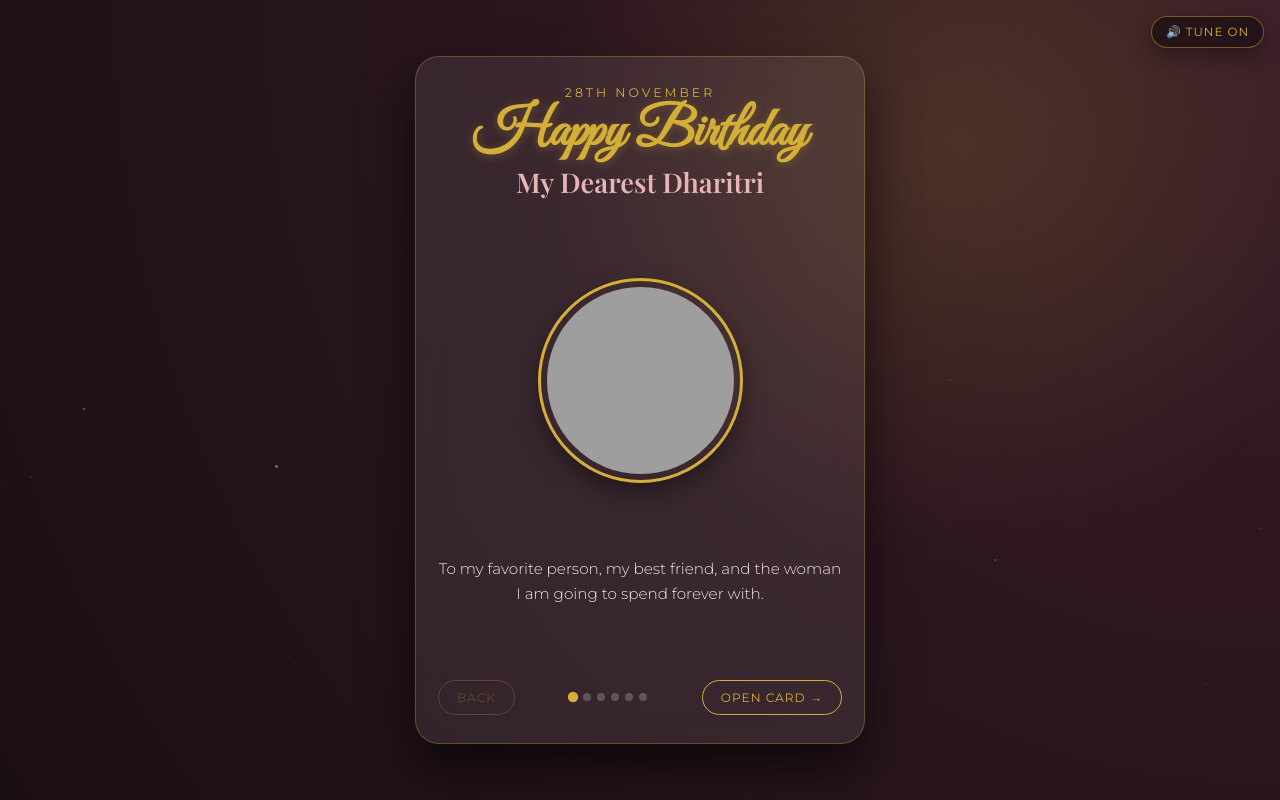
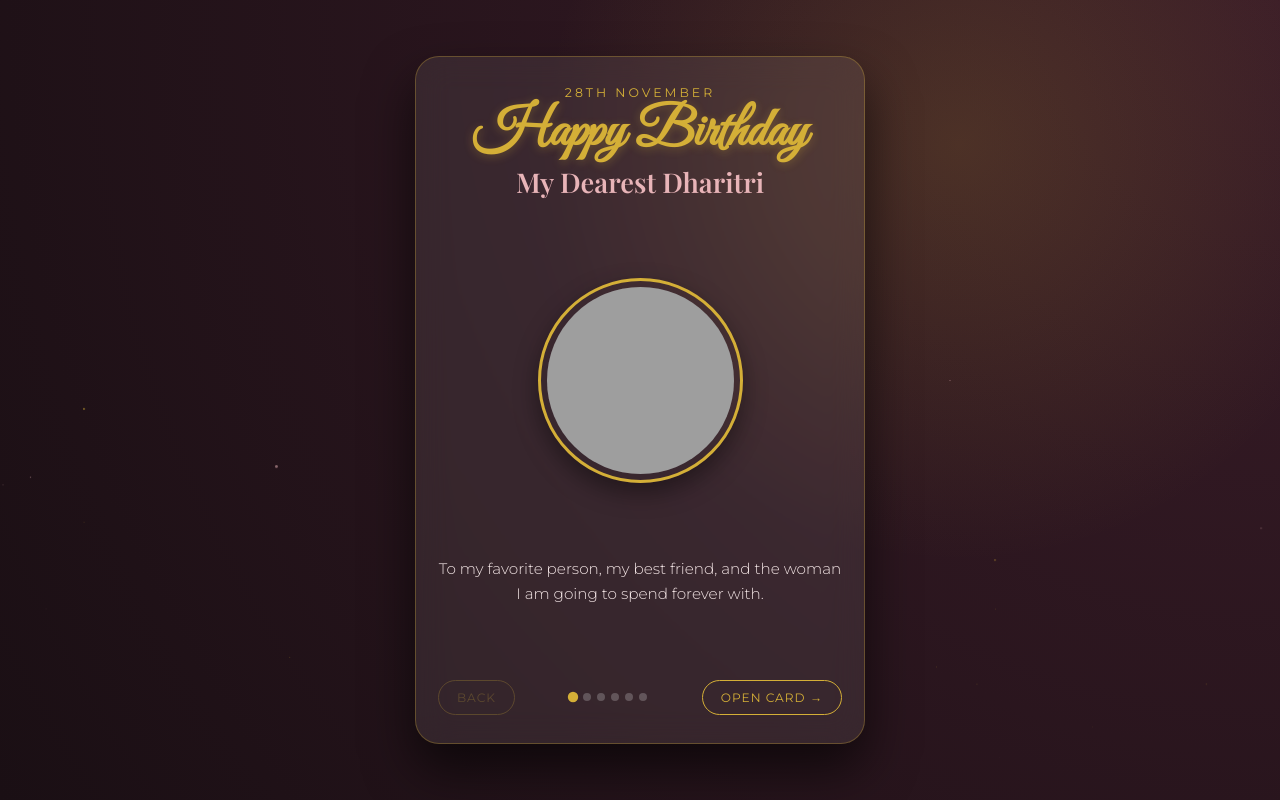
Before and after one commit to GLAMOUR-UJJAL/Dharitri1, a plain HTML site: page index.html in a window 1280 px wide. Drawn offline with nearby package versions, Linux system fonts and the light colour scheme; grey boxes are pictures that could not be loaded; a web font is replaced by a local one.

Commit message:
Update index.html

```diff
--- a/index.html
+++ b/index.html
@@ -38,34 +38,6 @@
             position: relative;
             padding: 14px;
             transition: background 0.8s ease;
-        }
-
-        /* Sound Toggle Button */
-        .sound-toggle {
-            position: fixed;
-            top: 16px;
-            right: 16px;
-            z-index: 30;
-            background: rgba(26, 15, 20, 0.72);
-            backdrop-filter: blur(10px);
-            -webkit-backdrop-filter: blur(10px);
-            border: 1px solid rgba(212, 175, 55, 0.45);
-            color: var(--primary);
-            padding: 8px 14px;
-            border-radius: 999px;
-            font-family: 'Montserrat', sans-serif;
-            font-size: 0.74rem;
-            letter-spacing: 1px;
-            text-transform: uppercase;
-            cursor: pointer;
-            transition: all 0.3s ease;
-            box-shadow: 0 8px 20px rgba(0, 0, 0, 0.35);
-        }
-
-        .sound-toggle:hover {
-            background: var(--primary);
-            color: var(--bg-dark);
-            font-weight: 600;
         }
 
         /* Floating Petals / Sparkles Background */
@@ -431,10 +403,6 @@
 </head>
 <body>
 
-    <button type="button" class="sound-toggle" id="soundToggle" onclick="toggleBirthdayMusic()" aria-label="Toggle birthday melody">
-        🔊 Tune On
-    </button>
-
     <div class="particles" id="particles" aria-hidden="true"></div>
     <div class="confetti-layer" id="confettiLayer" aria-hidden="true"></div>
 
@@ -644,7 +612,6 @@
         ];
 
         let audioCtx = null;
-        let musicAllowed = true;
         let isMelodyRunning = false;
         let melodyTimer = null;
         let noteIndex = 0;
@@ -681,10 +648,6 @@
         }
 
         function scheduleNextNote() {
-            if (!musicAllowed) {
-                isMelodyRunning = false;
-                return;
-            }
             const ctx = ensureAudioContext();
             if (!ctx || ctx.state !== 'running') {
                 isMelodyRunning = false;
@@ -700,13 +663,12 @@
         }
 
         function unlockAndStartMusic() {
-            if (!musicAllowed) return;
             const ctx = ensureAudioContext();
             if (!ctx) return;
 
             if (ctx.state === 'suspended') {
                 ctx.resume().then(() => {
-                    if (musicAllowed && !isMelodyRunning) {
+                    if (!isMelodyRunning) {
                         scheduleNextNote();
                     }
                 }).catch(() => {});
@@ -715,25 +677,10 @@
             }
         }
 
-        function toggleBirthdayMusic() {
-            const btn = document.getElementById('soundToggle');
-            if (musicAllowed) {
-                musicAllowed = false;
-                isMelodyRunning = false;
-                clearTimeout(melodyTimer);
-                if (btn) btn.innerText = '🔇 Tune Off';
-            } else {
-                musicAllowed = true;
-                if (btn) btn.innerText = '🔊 Tune On';
-                unlockAndStartMusic();
-            }
-        }
-
-        // Attempt immediate start if browser allows autoplay, plus unlock on first touch/click
         window.addEventListener('load', unlockAndStartMusic);
         ['pointerdown', 'keydown'].forEach((evtName) => {
             document.addEventListener(evtName, () => {
-                if (musicAllowed && !isMelodyRunning) {
+                if (!isMelodyRunning) {
                     unlockAndStartMusic();
                 }
             }, { passive: true });
```
